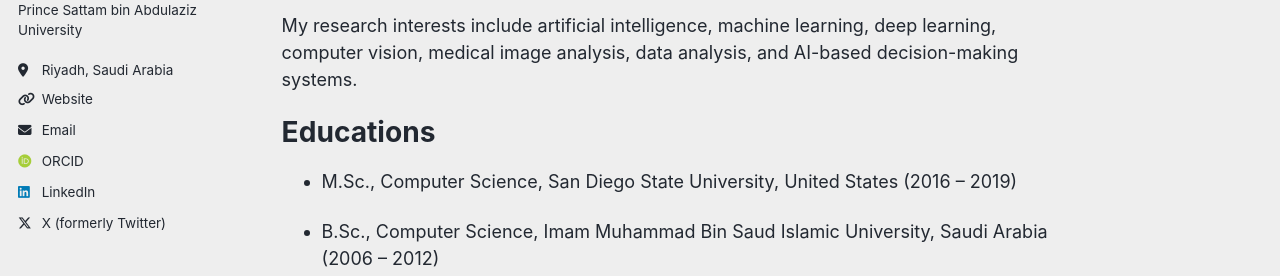
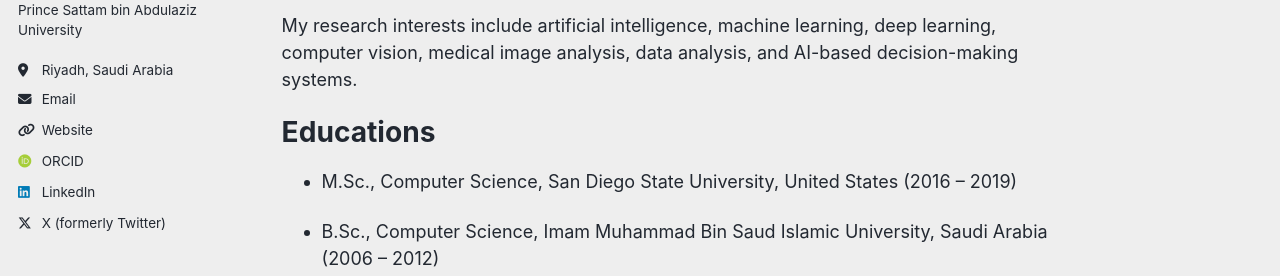
Before and after one commit to x1xSAS/x1xSAS.github.io, a Jekyll site: the page built from _pages/about.md, in a window 1280 px wide. Shown: the part 414-690 px from the top of the page. Built offline with Jekyll 4.4.1, drawn with Linux system fonts in a browser that asks for light colours; some web fonts are replaced; a script bundle is joined from its source files by our own code; library files that are not in the unit come from our copies.

Commit message:
Update author-profile.html

```diff
--- a/_includes/author-profile.html
+++ b/_includes/author-profile.html
@@ -30,12 +30,13 @@
       {% if author.employer %}
         <li class="author__desktop"><i class="fas fa-fw fa-building-columns icon-pad-right" aria-hidden="true"></i>{{ author.employer }}</li>
       {% endif %}
+      {% if author.email %}
+        <li><a href="mailto:{{ author.email }}"><i class="fas fa-fw fa-envelope icon-pad-right" aria-hidden="true"></i>{{ site.data.ui-text[site.locale].email_label | default: "Email" }}</a></li>
+      {% endif %}
       {% if author.uri %}
         <li><a href="{{ author.uri }}"><i class="fas fa-fw fa-link icon-pad-right" aria-hidden="true"></i>{{ site.data.ui-text[site.locale].website_label | default: "Website" }}</a></li>
       {% endif %}
-      {% if author.email %}
-        <li><a href="mailto:{{ author.email }}"><i class="fas fa-fw fa-envelope icon-pad-right" aria-hidden="true"></i>{{ site.data.ui-text[site.locale].email_label | default: "Email" }}</a></li>
-      {% endif %}
+
 
       <!-- Font Awesome and Academicons icons / Academic websites -->
       {% if author.academia %}
```
